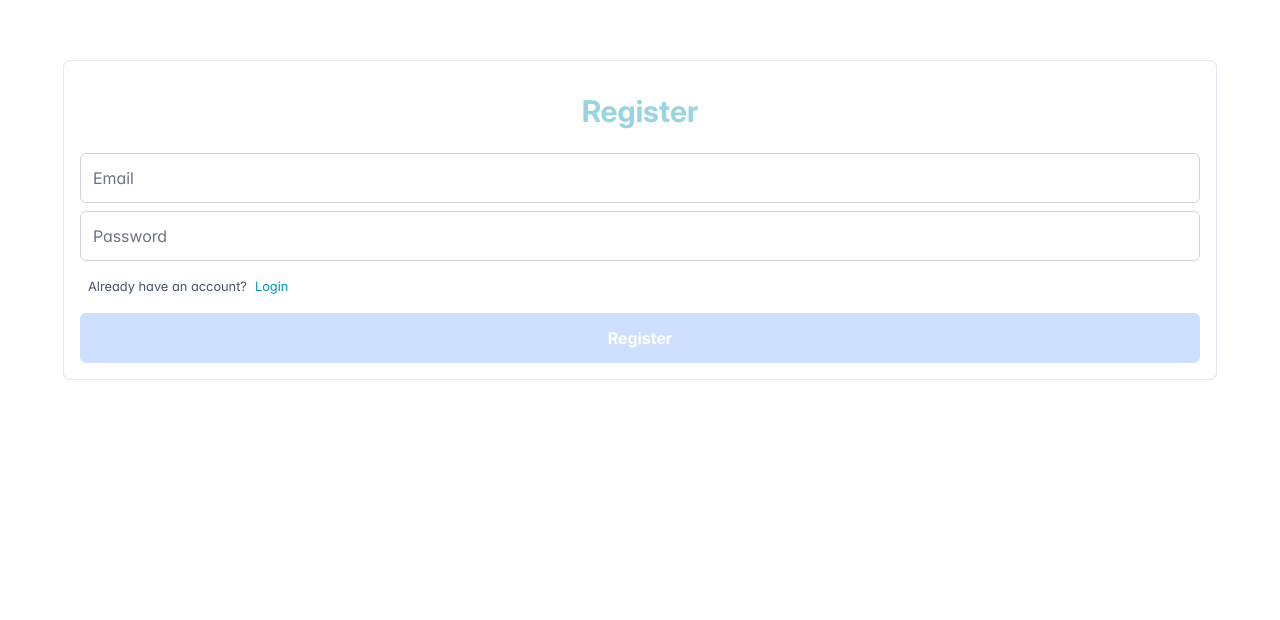
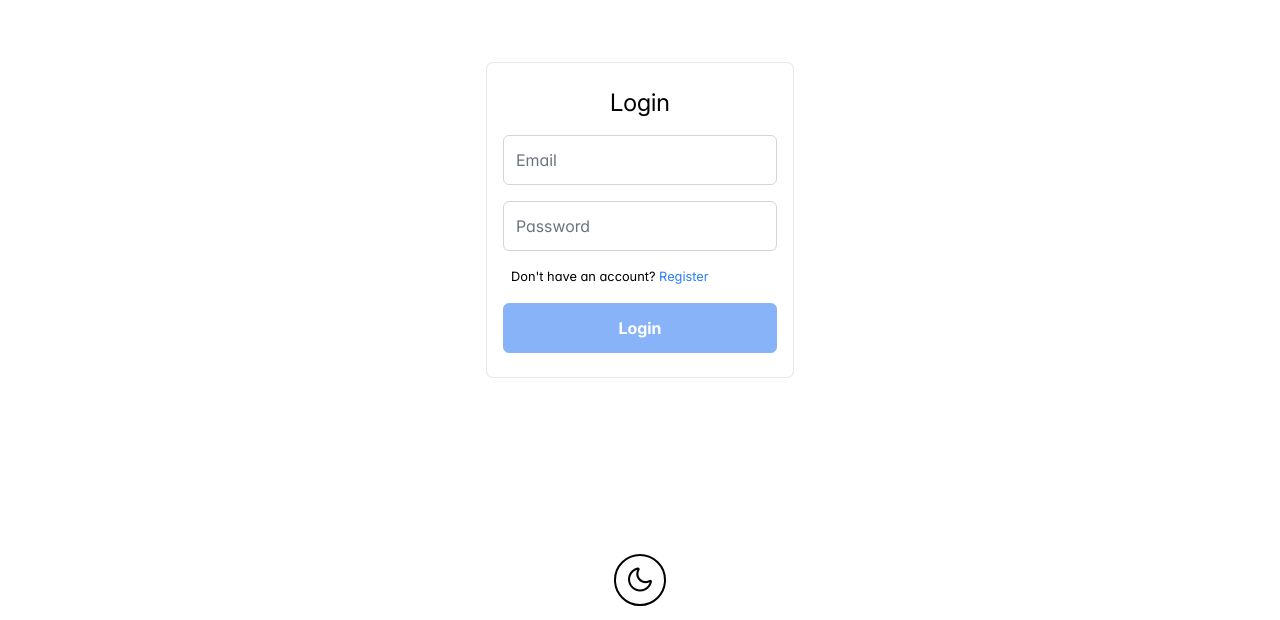
Before and after one commit to best-tracker-in-the-world/tracker, a Next.js app in the folder frontend/: page /register in a window 1280 px wide. Shown: the part 180-800 px from the top of the page. Built offline with nearby package versions, Linux system fonts and the light colour scheme.

Commit message:
refactor: destructure auth pages into components

```diff
--- a/frontend/app/(auth)/login/page.tsx
+++ b/frontend/app/(auth)/login/page.tsx
@@ -1,104 +1,39 @@
 "use client";
 
-import { Password } from "primereact/password";
-import { InputText } from "primereact/inputtext";
-import { Button } from "primereact/button";
-import "../auth.css";
+import AuthForm from "@/components/widgets/auth/Form";
+import AuthLayout from "@/layouts/auth/layout";
+import { useUserStore } from "@/stores/userStore";
 import { useRouter } from "next/navigation";
 
-import { useState, useEffect } from "react";
-import Link from "next/link";
-
 export default function Login() {
-	const [formData, setFormData] = useState({
-		email: "",
-		password: "",
-	});
-
-	const [isFormInvalid, setIsFormInvalid] = useState({
-		email: false,
-		password: false,
-	});
-
 	const router = useRouter();
 
-	async function handleLogin() {
-		console.log(formData);
-		// LOGIN LOGIC HERE
-		router.push("/dashboard");
+	async function handleSubmit(event: React.FormEvent<HTMLFormElement>) {
+		event.preventDefault();
+		const formData = new FormData(event.target as HTMLFormElement);
+		const data = Object.fromEntries(formData);
+
+		try {
+			const response = await fetch("/api/login", {
+				method: "POST",
+				body: JSON.stringify(data),
+			});
+			if (response.ok) {
+				const result = await response.json();
+
+				useUserStore.setState({ name: result.data.name });
+				useUserStore.setState({ id: result.data.id });
+				useUserStore.setState({ email: result.data.email });
+
+				router.push("/dashboard");
+			}
+		} catch (error) {
+			console.error("error: ", error);
+		}
 	}
-
-	function isEmail(str: string) {
-		return /^[^\s@]+@[^\s@]+\.[^\s@]+$/.test(str);
-	}
-
-	// basic validation
-
-	const [isSubmitDisabled, setIsSubmitDisabled] = useState(true);
-
-	useEffect(() => {
-		setIsSubmitDisabled(true);
-		if (!isEmail(formData.email)) {
-			return;
-		}
-		if (formData.password.length < 8) {
-			return;
-		}
-
-		setIsFormInvalid({
-			email: false,
-			password: false,
-		});
-		setIsSubmitDisabled(false);
-	}, [formData.email, formData.password]);
-
 	return (
-		<div className="w-full h-screen flex justify-center items-center">
-			<form
-				className="mx-auto flex flex-col gap-2 ring-1 ring-slate-200 w-[90%] p-4 rounded-md"
-				onSubmit={(e) => e.preventDefault()}
-			>
-				<h2 className="text-cyan-600 font-bold opacity-40 w-full text-center text-3xl my-4">
-					Login
-				</h2>
-				<InputText
-					className="block min-w-full"
-					invalid={isFormInvalid.email}
-					onChange={(e) =>
-						setFormData({
-							...formData,
-							email: e.target.value,
-						})
-					}
-					placeholder="Email"
-				/>
-				<Password
-					invalid={isFormInvalid.password}
-					className="password-wrap block min-w-full *:w-full"
-					onChange={(e) =>
-						setFormData({
-							...formData,
-							password: e.target.value,
-						})
-					}
-					placeholder="Password"
-					feedback={false}
-				/>
-				<small className="flex gap-2 my-2 pl-2">
-					<p className="text-slate-600">
-						Don&apos;t have an account{" "}
-					</p>
-					<Link className="text-cyan-600" href="/register">
-						Register
-					</Link>
-				</small>
-				<Button
-					className={isSubmitDisabled ? "opacity-25!" : ""}
-					disabled={isSubmitDisabled}
-					label="Login"
-					onClick={handleLogin}
-				/>
-			</form>
-		</div>
+		<AuthLayout>
+			<AuthForm handleSubmit={handleSubmit} type="login" />
+		</AuthLayout>
 	);
 }
--- a/frontend/app/(auth)/register/page.tsx
+++ b/frontend/app/(auth)/register/page.tsx
@@ -1,120 +1,29 @@
 "use client";
 
-import { Password } from "primereact/password";
-import { InputText } from "primereact/inputtext";
-import { Button } from "primereact/button";
-import "../auth.css";
-
-import { useState, useEffect } from "react";
-import Link from "next/link";
+import AuthForm from "@/components/widgets/auth/Form";
+import AuthLayout from "@/layouts/auth/layout";
 
 export default function Login() {
-	const [formData, setFormData] = useState({
-		email: "",
-		password: "",
-	});
+	async function handleSubmit(event: React.FormEvent<HTMLFormElement>) {
+		event.preventDefault();
+		const formData = new FormData(event.target as HTMLFormElement);
+		const data = Object.fromEntries(formData);
 
-	const [isFormInvalid, setIsFormInvalid] = useState({
-		email: false,
-		password: false,
-	});
-
-	async function handleLogin() {
-		console.log(formData);
-		// REGISTER LOGIC HERE
-		setIsSubmitted(true);
+		try {
+			const response = await fetch("/api/register", {
+				method: "POST",
+				body: JSON.stringify(data),
+			});
+			if (response.ok) {
+				// TODO: REGISTER LOGIC
+			}
+		} catch (error) {
+			console.error("error: ", error);
+		}
 	}
-
-	function isEmail(str: string) {
-		return /^[^\s@]+@[^\s@]+\.[^\s@]+$/.test(str);
-	}
-
-	// basic validation
-
-	const [isSubmitDisabled, setIsSubmitDisabled] = useState(true);
-
-	useEffect(() => {
-		setIsSubmitDisabled(true);
-		if (!isEmail(formData.email)) {
-			return;
-		}
-		if (formData.password.length < 8) {
-			return;
-		}
-
-		setIsFormInvalid({
-			email: false,
-			password: false,
-		});
-		setIsSubmitDisabled(false);
-	}, [formData.email, formData.password]);
-
-	// after register
-
-	const [isSubmitted, setIsSubmitted] = useState(false);
-
 	return (
-		<div className="w-full h-screen flex justify-center items-center">
-			<div className="form-wrap w-[90%] mx-auto ring-1 ring-slate-200 p-4 rounded-md">
-				{isSubmitted && (
-					<div className="flex flex-col gap-2 absolute left-1/2 top-1/2 transform -translate-x-1/2 -translate-y-1/2 text-center">
-						<p className="text-slate-600">
-							Check your email to verify your account
-						</p>
-						<Link className="text-cyan-600" href="/login">
-							Login
-						</Link>
-					</div>
-				)}
-
-				<form
-					className={`flex flex-col gap-2 ${
-						isSubmitted ? "opacity-0 pointer-events-none" : ""
-					}`}
-					onSubmit={(e) => e.preventDefault()}
-				>
-					<h2 className="text-cyan-600 font-bold opacity-40 w-full text-center text-3xl my-4">
-						Register
-					</h2>
-					<InputText
-						className="block min-w-full"
-						invalid={isFormInvalid.email}
-						onChange={(e) =>
-							setFormData({
-								...formData,
-								email: e.target.value,
-							})
-						}
-						placeholder="Email"
-					/>
-					<Password
-						invalid={isFormInvalid.password}
-						className="password-wrap block min-w-full *:w-full"
-						onChange={(e) =>
-							setFormData({
-								...formData,
-								password: e.target.value,
-							})
-						}
-						placeholder="Password"
-						feedback={false}
-					/>
-					<small className="flex gap-2 my-2 pl-2">
-						<p className="text-slate-600">
-							Already have an account?{" "}
-						</p>
-						<Link className="text-cyan-600" href="/login">
-							Login
-						</Link>
-					</small>
-					<Button
-						className={isSubmitDisabled ? "opacity-25!" : ""}
-						disabled={isSubmitDisabled}
-						label="Register"
-						onClick={handleLogin}
-					/>
-				</form>
-			</div>
-		</div>
+		<AuthLayout>
+			<AuthForm handleSubmit={handleSubmit} type="login" />
+		</AuthLayout>
 	);
 }
--- /dev/null
+++ b/frontend/components/widgets/auth/Form.tsx
@@ -0,0 +1,66 @@
+"use client";
+
+import { InputText } from "primereact/inputtext";
+import { Password } from "primereact/password";
+import { Button } from "primereact/button";
+import { useState, FormEvent } from "react";
+import Link from "next/link";
+import useFormValidation from "@/hooks/useFormValidation";
+
+interface AuthFormProps {
+	type: "login" | "register";
+	handleSubmit: (event: FormEvent<HTMLFormElement>) => void;
+}
+
+export default function AuthForm({ type, handleSubmit }: AuthFormProps) {
+	const [formData, setFormData] = useState({ email: "", password: "" });
+	const isValid = useFormValidation(formData);
+
+	const url = type === "login" ? "/register" : "/login";
+
+	const handleInputChange = (event: React.ChangeEvent<HTMLInputElement>) => {
+		const { name, value } = event.target;
+		setFormData({ ...formData, [name]: value });
+	};
+
+	return (
+		<form
+			className="form flex flex-col gap-4 px-4 py-6 ring-1 ring-gray-200 rounded-md"
+			onSubmit={(event) =>
+				handleSubmit(event as FormEvent<HTMLFormElement>)
+			}
+		>
+			<h1 className="w-full text-center text-2xl capitalize">
+				{type}
+			</h1>
+			<InputText
+				value={formData.email}
+				name="email"
+				onChange={handleInputChange}
+				placeholder="Email"
+			/>
+			<Password
+				onChange={handleInputChange}
+				name="password"
+				value={formData.password}
+				placeholder="Password"
+				feedback={false}
+			/>
+			<small className="pl-2">
+				<span>
+					{type === "login"
+						? "Don't have an account?"
+						: "Already have an account?"}
+				</span>
+				<Link href={url} className="text-blue-500">
+					{" "}
+					{type === "login" ? "Register" : "Login"}
+				</Link>
+			</small>
+			<Button
+				label={type === "login" ? "Login" : "Register"}
+				disabled={!isValid}
+			/>
+		</form>
+	);
+}
--- /dev/null
+++ b/frontend/layouts/auth/layout.tsx
@@ -0,0 +1,11 @@
+import IconThemeSwitch from "@/components/ui/themeToggle/iconSwitch";
+export default function AuthWrap({ children }: { children: React.ReactNode }) {
+	return (
+		<div className="w-full h-screen grid items-center justify-center">
+			<div className="absolute bottom-4 right-1/2 translate-x-1/2">
+				<IconThemeSwitch />
+			</div>
+			{children}
+		</div>
+	);
+}
```
